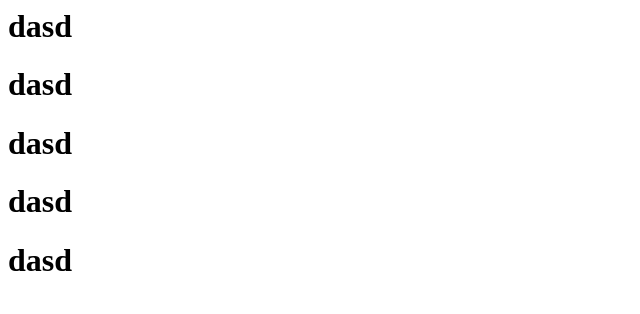
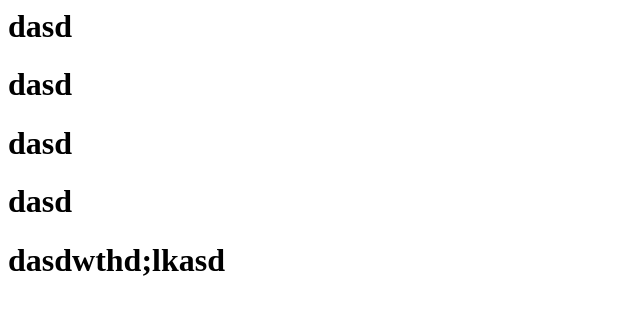
Before and after one commit to arpit00714/gitmergerConflict, a plain HTML site: page index.html in a window 1280 px wide. Shown: the whole page, without its empty margins (0-640 px from the left). Drawn offline with Linux system fonts and the light colour scheme.

Commit message:
Update index.html

```diff
--- a/index.html
+++ b/index.html
@@ -2,4 +2,4 @@
 <h1>dasd</h1>
 <h1>dasd</h1>
 <h1>dasd</h1>
-<h1>dasd</h1>
+<h1>dasdwthd;lkasd</h1>
```
